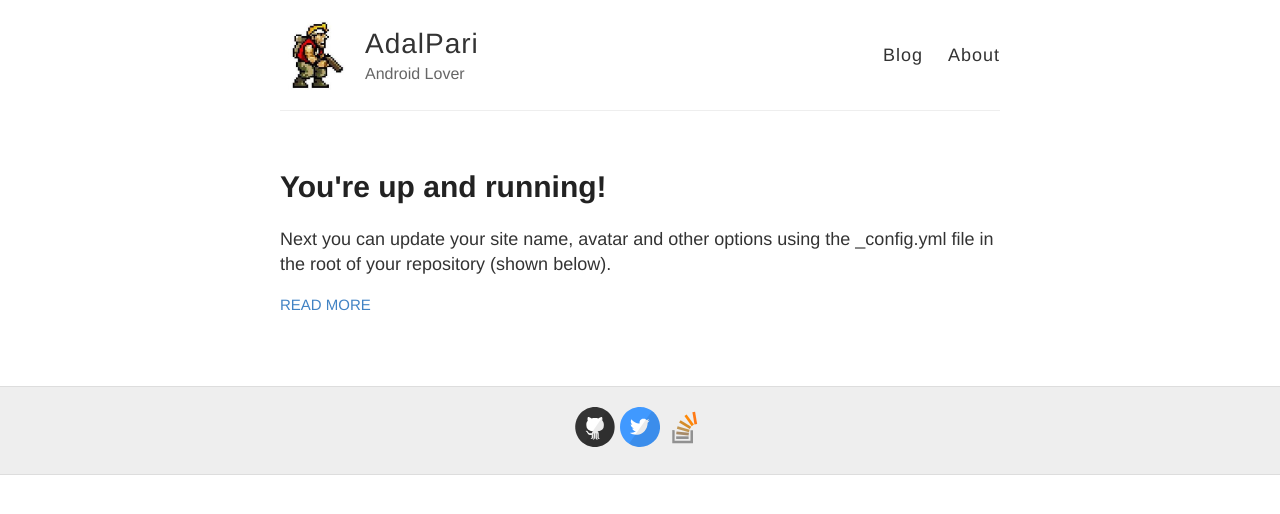
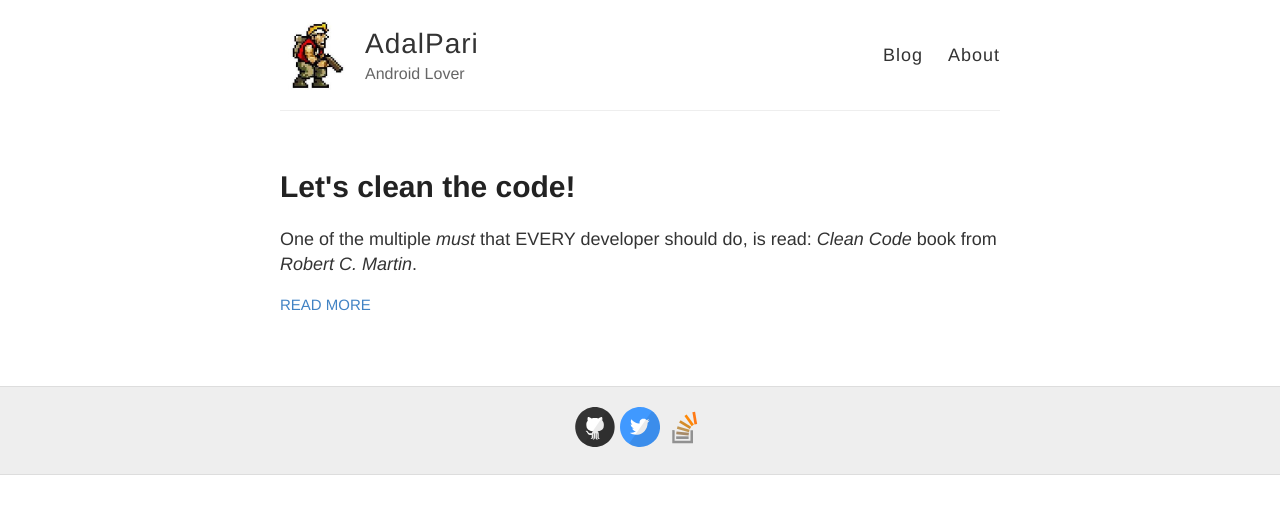
Before and after one commit to adalpari/adalpari.github.io, a Jekyll site: the page built from index.html, in a window 1280 px wide. Shown: the top 514 px of the page. Built offline with Jekyll 4.4.1, drawn with Linux system fonts in a browser that asks for light colours.

Commit message:
Starting Clean Code post

```diff
--- a/_posts/2014-3-3-Hello-World.md
+++ b/_posts/2014-3-3-Hello-World.md
@@ -1,10 +1,12 @@
 ---
 layout: post
-title: You're up and running!
+title: Let's clean the code!
 ---
 
-Next you can update your site name, avatar and other options using the _config.yml file in the root of your repository (shown below).
+One of the multiple _must_ that EVERY developer should do, is read: *Clean Code* book from _Robert C. Martin_.
 
-![_config.yml]({{ site.baseurl }}/images/config.png)
+In that book, you will find basic and advanced rules and tips, to create good quality code in terms of readability. Easier to understand and mantain than a messy ugly code. These tips not only will make you a better developer but algo will save you great amount of time.
 
-The easiest way to make your first post is to edit this one. Go into /_posts/ and update the Hello World markdown file. For more instructions head over to the [Jekyll Now repository](https://github.com/barryclark/jekyll-now) on GitHub.
+In order to have a "cheat sheet" about _Clean Code_ rules, I'm going to sumarize and write some key points.
+
+If you are reading this without have readed the book, run to your closest library!
```
